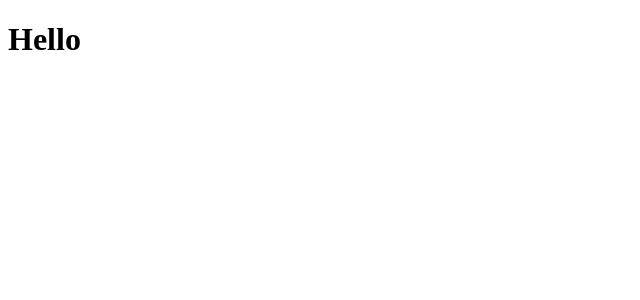
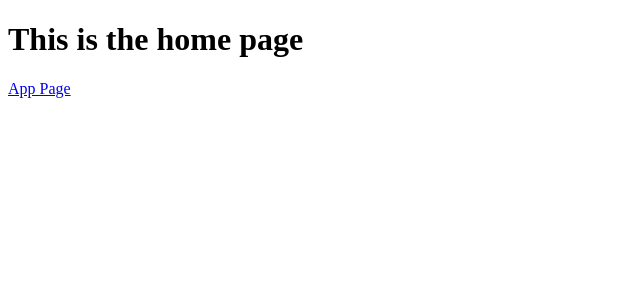
Before and after one commit to patrickly1/Shopping_Cart_React, a React (Vite) app: page /Home in a window 1280 px wide. Shown: the top 300 px of the page, without its empty margins (0-640 px from the left). Built offline with nearby package versions, Linux system fonts and the light colour scheme.

Commit message:
Added react router dom to connect home.jsx to app.jsx

```diff
--- a/src/App.jsx
+++ b/src/App.jsx
@@ -1,8 +1,11 @@
+import { Link } from 'react-router-dom';
+
 function App() {
 
   return (
     <>
       <h1>Hello</h1>
+      <Link to="Home">Home Page</Link>
     </>
   )
 }
--- a/src/Home.jsx
+++ b/src/Home.jsx
@@ -1,7 +1,10 @@
+import { Link } from 'react-router-dom';
+
 function Home () {
     return (
         <>
           <h1>This is the home page</h1>
+          <Link to="App">App Page</Link>
         </>
       )
     }
--- a/src/main.jsx
+++ b/src/main.jsx
@@ -1,9 +1,22 @@
-import React from 'react'
-import ReactDOM from 'react-dom/client'
+import React from 'react';
+import ReactDOM from 'react-dom/client';
+import { createBrowserRouter, RouterProvider } from 'react-router-dom';
 import App from './App.jsx';
+import Home from './Home.jsx';
+
+const router = createBrowserRouter([
+  {
+    path: "/",
+    element: <App />,
+  },
+  {
+    path: "Home",
+    element: <Home />
+  },
+]);
 
 ReactDOM.createRoot(document.getElementById('root')).render(
   <React.StrictMode>
-    <App />
-  </React.StrictMode>,
-)
+    <RouterProvider router={router} />
+  </React.StrictMode>
+);
```
